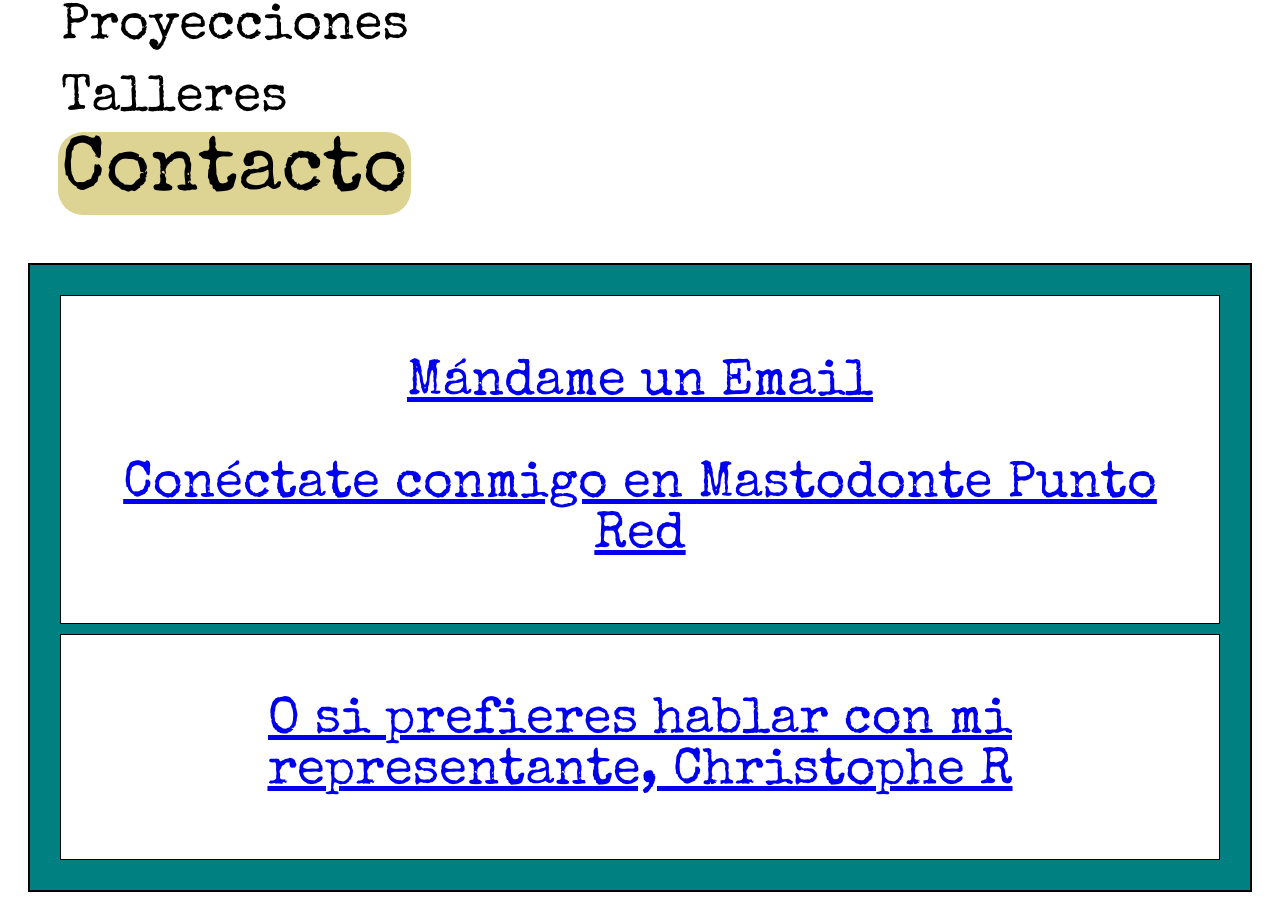
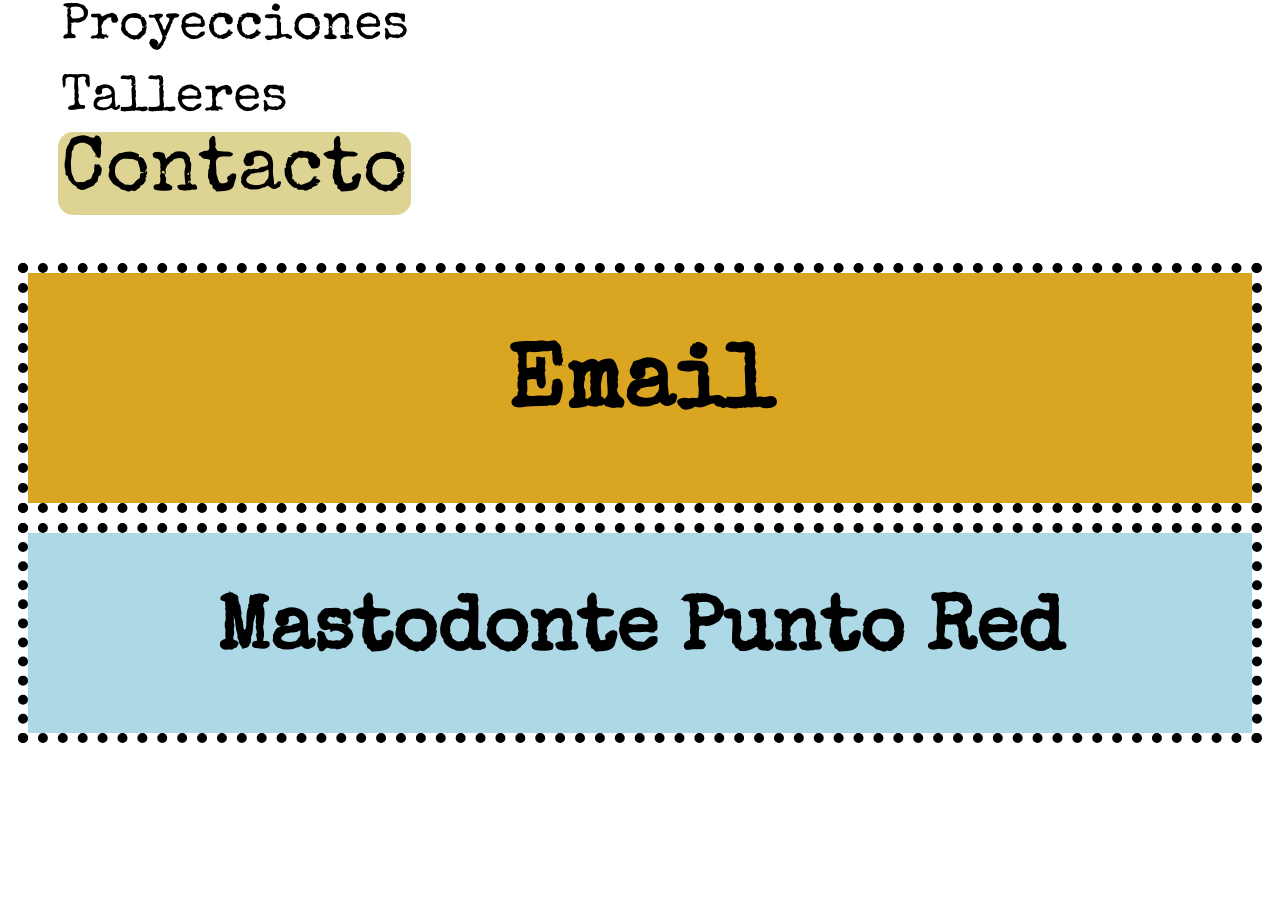
Before and after one commit to patraldo/02-com-patraldo-antoine, a SvelteKit app: page /contacto in a window 1280 px wide. Shown: the part 276-1188 px from the top of the page. After the commit the page ends 1029 px from the top, so only its background shows below. Built offline with nearby package versions, Linux system fonts and the light colour scheme; a web font is replaced by a local one.

Commit message:
a million and a half things ...

```diff
--- a/src/app.html
+++ b/src/app.html
@@ -19,14 +19,15 @@
 		%sveltekit.head%
 	</head>
 	<body>
-		<div><a rel="me" href="https://aynrand.social/@antoine"></a>
+<div>
 <a rel="me" href="https://mastodonte.red/@antoine"></a>
 <a rel="me" href="https://karlmarx.social/@antoine"></a>
 <a rel="me" href="https://aynrand.social/@antoine"></a>
 <a rel="me" href="https://mastodon.mexicanbold.com/@mxurbano"></a>
 
 
-%sveltekit.body%</div>
+%sveltekit.body%
+</div>
 
 
 	</body>
--- a/src/routes/+layout.svelte
+++ b/src/routes/+layout.svelte
@@ -14,6 +14,7 @@
 <li><a href="/proyecciones" class:active={$page.url.pathname == "/proyecciones"}>Proyecciones</a></li>
 <li><a href="/talleres" class:active={$page.url.pathname == "/talleres"}>Talleres</a></li>
 <li><a href="/contacto" class:active={$page.url.pathname == "/contacto"}>Contacto</a></li>
+
 </ul>
 </nav>
 
@@ -54,7 +55,7 @@ nav a.active {
    background-color: #ddd392;
    font-family: 'Special Elite';
    font-size:6vw !important;
-   border-radius: 25px;
+   border-radius: 15px;
   }
 
 </style>
--- a/src/routes/+page.svelte
+++ b/src/routes/+page.svelte
@@ -13,14 +13,11 @@
 
 h1{
 font-family: 'Special Elite';
-margin: 2 8 1.0rem 0;
 }
 
-
 p {
-font-family: 'Special Elite', sans-serif;
-
-                }
+font-family: 'Special Elite';
+}
 
 </style>
 
--- a/src/routes/contacto/+page.svelte
+++ b/src/routes/contacto/+page.svelte
@@ -1,57 +1,50 @@
-<div class="amboscontactos">
-<div class="antoinecontacto">
-<p style="font-size:4vw;"><a href = "mailto:antoine@patraldo.com">Mándame un Email</a></p>
-<p style="font-size:4vw;">
-<a rel="me" href="https://mastodonte.red/@antoine">Conéctate conmigo en Mastodonte Punto Red</a><br>
+<div class='email'>
+<h1 style="font-size:7vw;"><a href = "mailto:antoine@patraldo.com">Email</a></h1>
+</div>
+<div class="masto">
+<h1 style="font-size:6vw;"><a rel="me" href="https://mastodonte.red/@antoine">Mastodonte Punto Red</a></h1>
 </div>
 
-<div class="chriscontacto">
-<p style="font-size:4vw;">
-<a rel="me" href="https://mastodonte.red/@cheftech">O si prefieres hablar con mi representante, Christophe R</a></p>
-</div>
-</div>
 
 <style>
 
 
 @import url('https://fonts.googleapis.com/css2?family=Marmelad&family=Pacifico&family=Special+Elite&family=Tangerine:wght@400;700&family=Ultra&display=swap');
 
-.amboscontactos {
-  background-color:teal;
-  color: white;
-  border: 2px solid black;
-  margin: 20px;
-  padding: 20px;
+a, a:hover, a:active, a:visited, a:focus {
+color: black;
+    text-decoration:none;
 }
-.antoinecontacto {
-  background-color: white;
-  color: white;
-  border: 1px solid black;
-  margin: 10px;
-  padding: 10px;
+
+.email {
+border: 10px dotted black;
+ background: goldenrod;
+ background-clip: padding-box;
+font-family: 'Special Elite';
+margin: 10px;
+padding: 10px;
+text-align: center;
+color: black;
 }
-.chriscontacto {
-  background-color: white;
-  color: white;
-  border: 1px solid black;
-  margin: 10px;
-  padding: 10px;
+
+.email a:hover {
+color: green;
 }
-h1 {
-                        font-family: 'Special Elite', cursive;
-font-size: 3.5rem;
-                        padding: 10px;
-                        text-align: center;
+
+.masto {
+ border: 10px dotted black;
+ background: lightblue;
+ background-clip: padding-box;
+font-family: 'Special Elite';
+margin: 10px;
+padding: 10px;
+text-align: center;
+color: blue;
+}
+
+.masto a:hover {
+color: teal;
+}
 
 
-                }
-
-                p {
-                        font-family: 'Special Elite', sans-serif;
-font-size: 2rem;
-text-align: center;
-color: red;
-
-                }
-
 </style>
```
Also changed, not shown: 2 other files (tests, documents, lock files or other folders).
